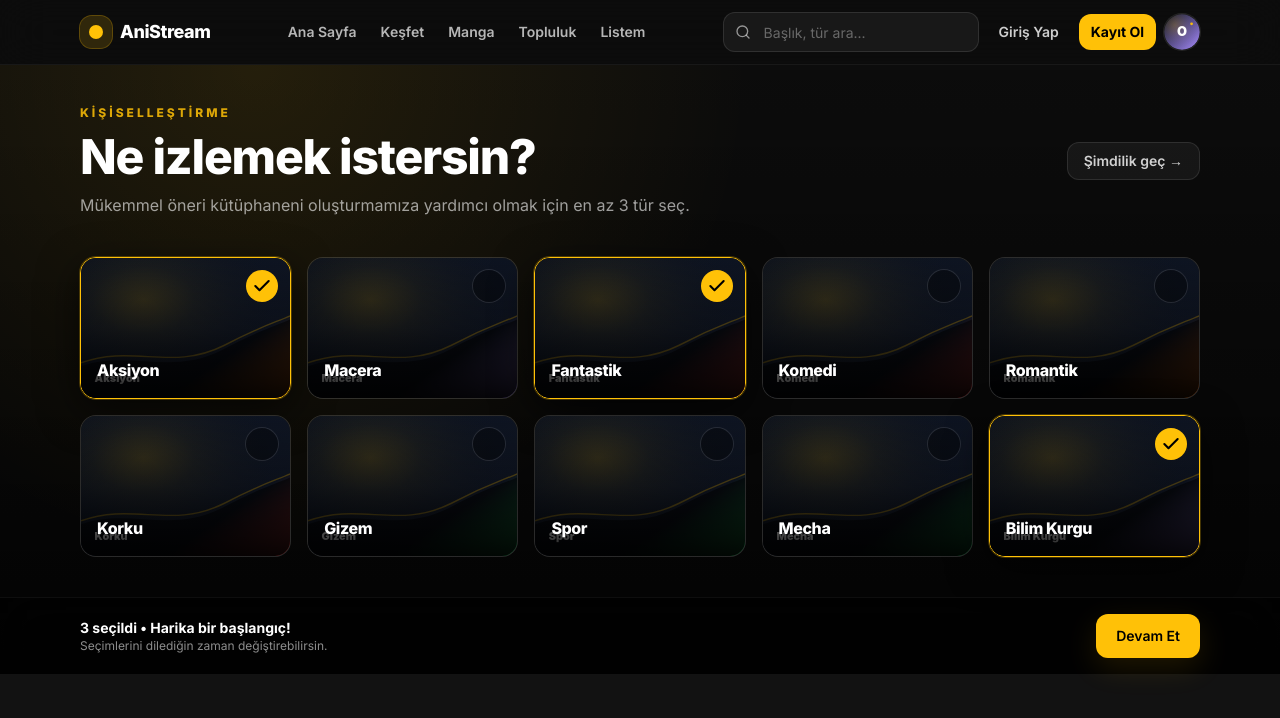
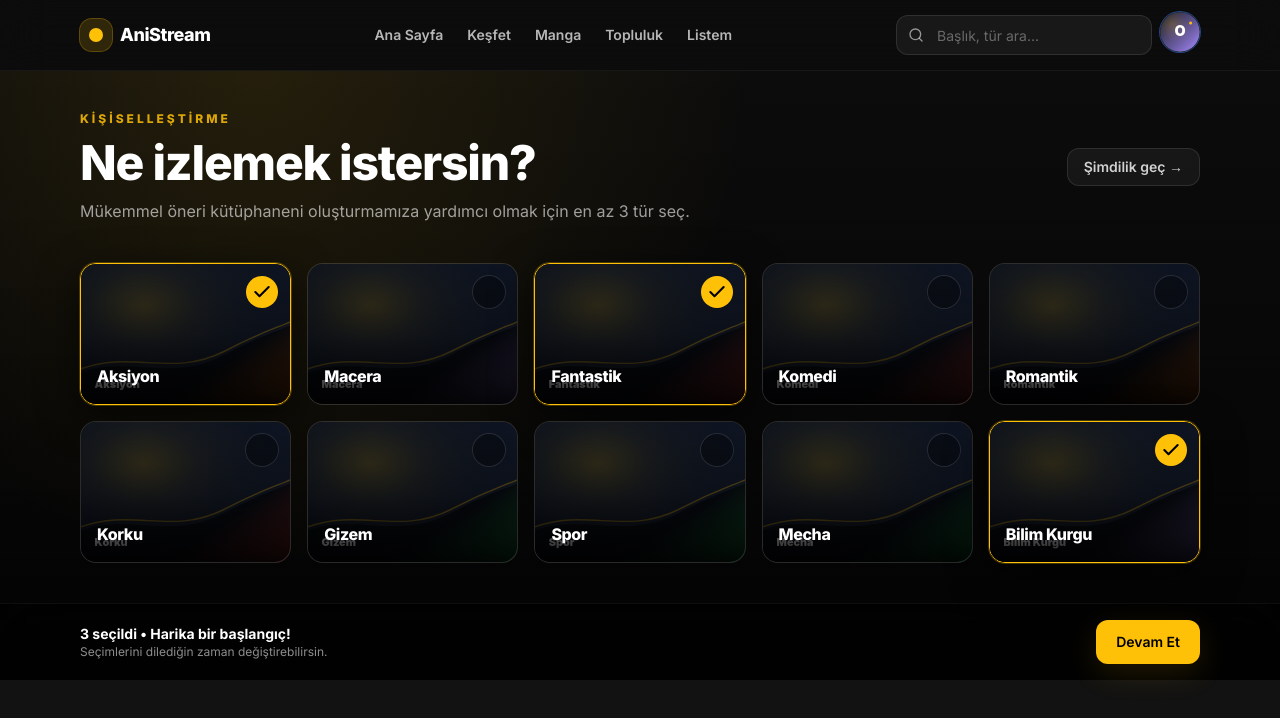
Before and after one commit to BerkantHrmc/animeweb, a Next.js app: page /onboarding in a window 1280 px wide. Shown: the top 718 px of the page. Built offline with nearby package versions, Linux system fonts and the light colour scheme.

Commit message:
Refactor Navbar to use avatar dropdown for auth actions
Co-authored-by: bhurmaci21 <bhurmaci21@posta.pau.edu.tr>

```diff
--- a/src/components/Navbar.tsx
+++ b/src/components/Navbar.tsx
@@ -2,13 +2,15 @@
 
 import Link from 'next/link';
 import Image from 'next/image';
-import { useMemo, useState } from 'react';
+import { useEffect, useMemo, useRef, useState } from 'react';
 import { Logo } from './Logo';
 import { IconMenu, IconSearch } from './Icons';
 import { avatarDataUri } from '@/lib/placeholders';
 
 export function Navbar({ variant = 'app' }: { variant?: 'app' | 'auth' }) {
   const [open, setOpen] = useState(false);
+  const [avatarOpen, setAvatarOpen] = useState(false);
+  const avatarRef = useRef<HTMLDivElement | null>(null);
 
   const links = useMemo(() => {
     if (variant === 'app') {
@@ -27,6 +29,26 @@ export function Navbar({ variant = 'app' }: { variant?: 'app' | 'auth' }) {
       { href: '/dashboard#topluluk', label: 'Topluluk' }
     ];
   }, [variant]);
+
+  useEffect(() => {
+    function onKeyDown(e: KeyboardEvent) {
+      if (e.key === 'Escape') setAvatarOpen(false);
+    }
+
+    function onPointerDown(e: PointerEvent) {
+      const el = avatarRef.current;
+      if (!el) return;
+      if (el.contains(e.target as Node)) return;
+      setAvatarOpen(false);
+    }
+
+    document.addEventListener('keydown', onKeyDown);
+    document.addEventListener('pointerdown', onPointerDown);
+    return () => {
+      document.removeEventListener('keydown', onKeyDown);
+      document.removeEventListener('pointerdown', onPointerDown);
+    };
+  }, []);
 
   return (
     <header className="sticky top-0 z-50 border-b border-white/5 bg-black/30 backdrop-blur-xl">
@@ -60,34 +82,93 @@ export function Navbar({ variant = 'app' }: { variant?: 'app' | 'auth' }) {
                 </div>
               </div>
 
-              {/* Auth actions always visible (mobile + desktop) */}
-              <div className="hidden items-center gap-2 sm:flex">
-                <Link
-                  href="/login"
-                  className="rounded-xl px-3 py-2 text-sm font-semibold text-white/80 hover:bg-white/10"
+              {/* Avatar + dropdown (demo auth) */}
+              <div ref={avatarRef} className="relative">
+                <button
+                  type="button"
+                  onClick={() => setAvatarOpen((v) => !v)}
+                  className="relative h-10 w-10 overflow-hidden rounded-full ring-1 ring-white/12 bg-white/5 hover:bg-white/10 transition"
+                  aria-haspopup="menu"
+                  aria-expanded={avatarOpen}
+                  aria-label="Profil menüsü"
                 >
-                  Giriş Yap
-                </Link>
-                <Link
-                  href="/register"
-                  className="rounded-xl bg-accent px-3 py-2 text-sm font-bold text-black"
-                >
-                  Kayıt Ol
-                </Link>
-              </div>
-
-              {/* Avatar (demo) */}
-              <div className="hidden md:block">
-                <div className="relative h-9 w-9 overflow-hidden rounded-full ring-1 ring-white/10 bg-white/5">
                   <Image
                     src={avatarDataUri('Otaku')}
                     alt="Profil"
                     fill
                     unoptimized
                     className="object-cover"
-                    sizes="36px"
+                    sizes="40px"
                   />
-                </div>
+                </button>
+
+                {avatarOpen ? (
+                  <div
+                    role="menu"
+                    className="absolute right-0 top-12 w-64 overflow-hidden rounded-2xl border border-white/10 bg-black/70 backdrop-blur-xl shadow-[0_30px_80px_rgba(0,0,0,0.65)]"
+                  >
+                    <div className="px-4 py-3">
+                      <div className="text-sm font-extrabold text-white">Otaku</div>
+                      <div className="text-xs text-white/55">Demo hesap menüsü</div>
+                    </div>
+                    <div className="h-px bg-white/10" />
+
+                    <div className="p-2">
+                      <Link
+                        role="menuitem"
+                        href="/login"
+                        onClick={() => setAvatarOpen(false)}
+                        className="block rounded-xl px-3 py-2 text-sm font-semibold text-white/80 hover:bg-white/10"
+                      >
+                        Giriş Yap
+                      </Link>
+                      <Link
+                        role="menuitem"
+                        href="/register"
+                        onClick={() => setAvatarOpen(false)}
+                        className="mt-1 block rounded-xl bg-accent px-3 py-2 text-sm font-extrabold text-black"
+                      >
+                        Kayıt Ol
+                      </Link>
+                    </div>
+
+                    <div className="h-px bg-white/10" />
+                    <div className="p-2">
+                      <Link
+                        role="menuitem"
+                        href="/listem"
+                        onClick={() => setAvatarOpen(false)}
+                        className="block rounded-xl px-3 py-2 text-sm font-semibold text-white/80 hover:bg-white/10"
+                      >
+                        Listem
+                      </Link>
+                      <Link
+                        role="menuitem"
+                        href="#"
+                        onClick={() => setAvatarOpen(false)}
+                        className="block rounded-xl px-3 py-2 text-sm font-semibold text-white/80 hover:bg-white/10"
+                      >
+                        Profil
+                      </Link>
+                      <Link
+                        role="menuitem"
+                        href="#"
+                        onClick={() => setAvatarOpen(false)}
+                        className="block rounded-xl px-3 py-2 text-sm font-semibold text-white/80 hover:bg-white/10"
+                      >
+                        Ayarlar
+                      </Link>
+                      <button
+                        type="button"
+                        onClick={() => setAvatarOpen(false)}
+                        className="mt-1 w-full rounded-xl px-3 py-2 text-left text-sm font-semibold text-white/70 hover:bg-white/10"
+                        role="menuitem"
+                      >
+                        Çıkış Yap
+                      </button>
+                    </div>
+                  </div>
+                ) : null}
               </div>
             </>
           ) : (
@@ -100,24 +181,6 @@ export function Navbar({ variant = 'app' }: { variant?: 'app' | 'auth' }) {
               </Link>
             </div>
           )}
-
-          {/* Mobile quick CTA when variant=app */}
-          {variant === 'app' ? (
-            <>
-              <Link
-                href="/login"
-                className="sm:hidden rounded-xl px-3 py-2 text-sm font-semibold text-white/80 hover:bg-white/10"
-              >
-                Giriş
-              </Link>
-              <Link
-                href="/register"
-                className="sm:hidden rounded-xl bg-accent px-3 py-2 text-sm font-bold text-black"
-              >
-                Kayıt Ol
-              </Link>
-            </>
-          ) : null}
 
           <button
             type="button"
```
